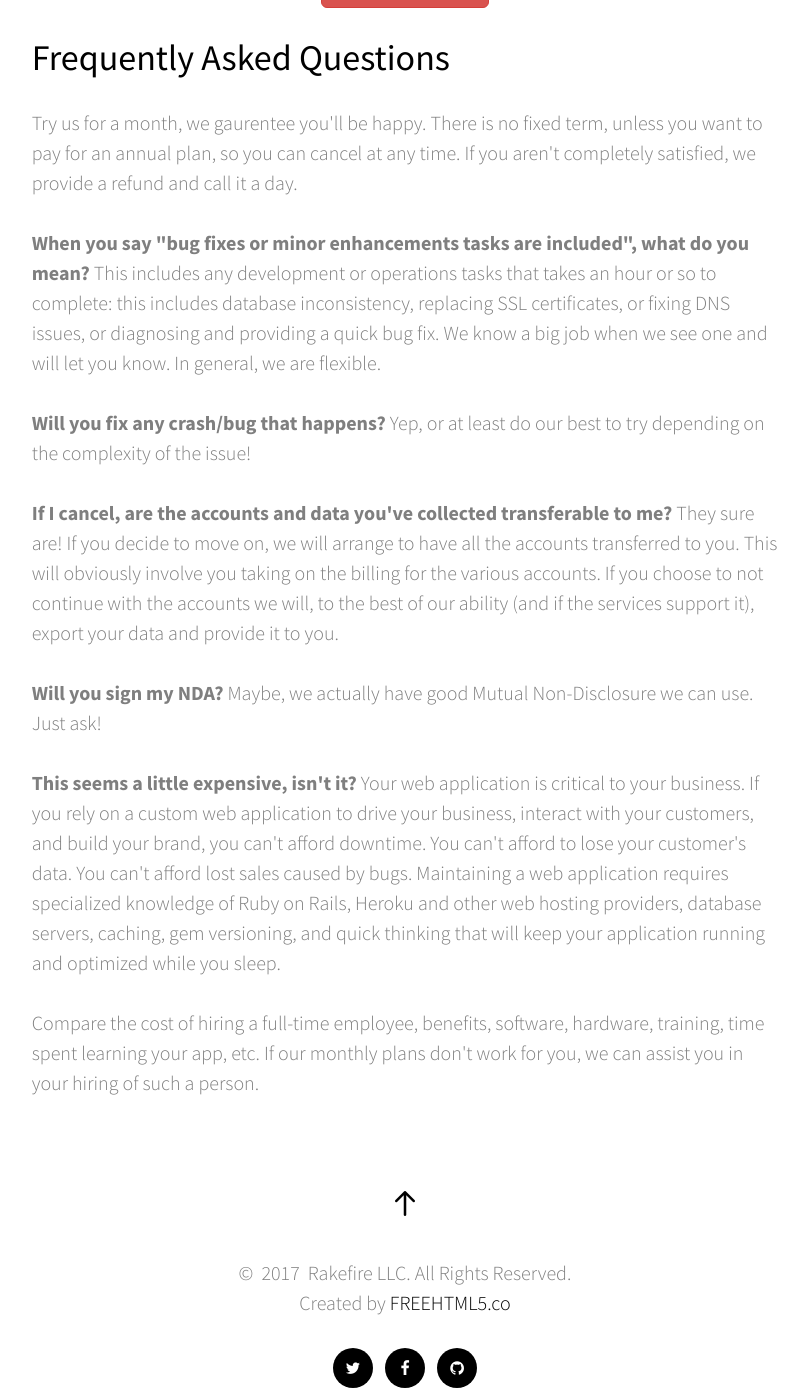
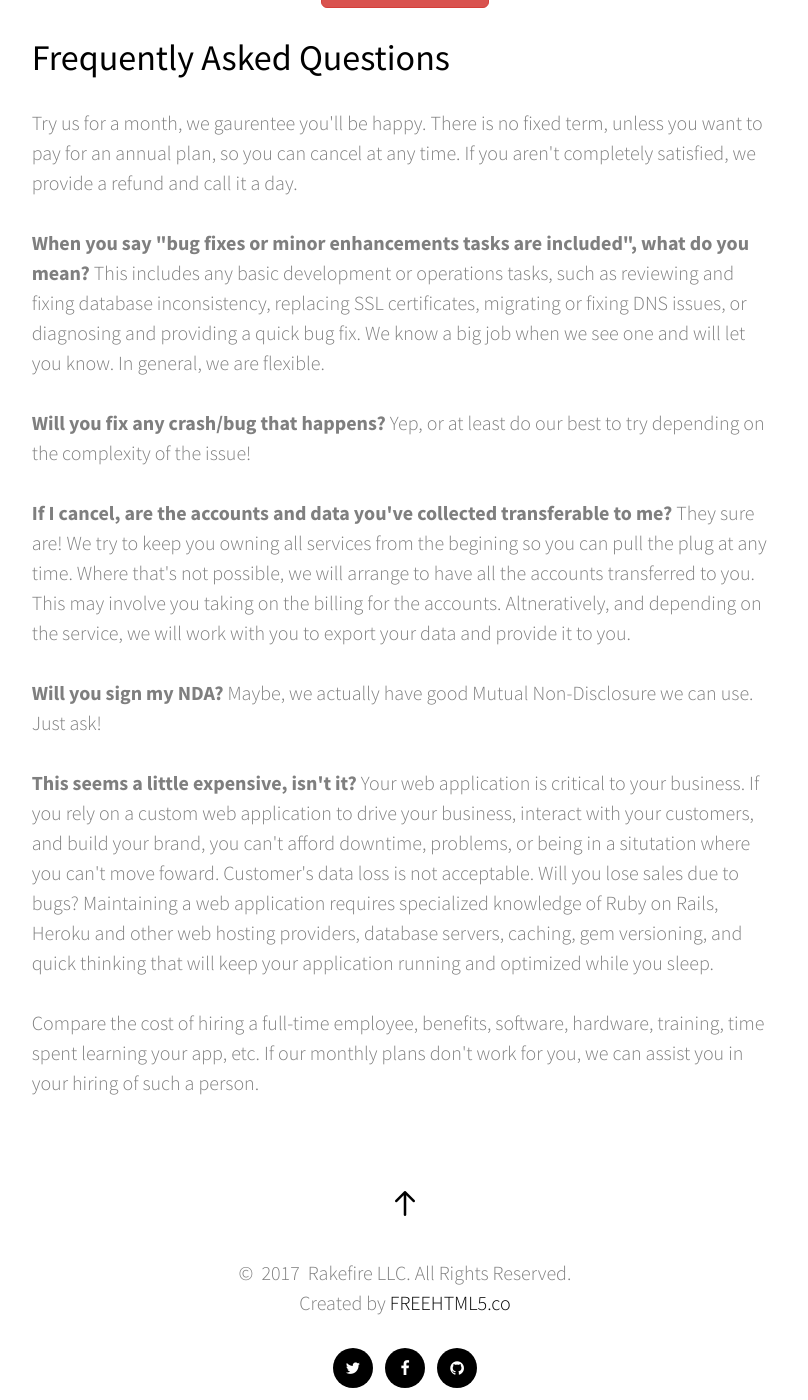
Before and after one commit to Rakefire/rakefire.github.io, a Jekyll site: the page built from rails-maintenance.html, in a window 1280 px wide and 1400 px high, scrolled down 2099 px. Shown: the whole window, without its empty margins (235-1043 px from the left). Built offline with Jekyll 4.4.1, drawn with Linux system fonts in a browser that asks for light colours; some web fonts are replaced.

Commit message:
Tightening up language

```diff
--- a/rails-maintenance.html
+++ b/rails-maintenance.html
@@ -99,8 +99,8 @@ layout: page
               Try us for a month, we gaurentee you'll be happy. There is no fixed term, unless you want to pay for an annual plan, so you can cancel at any time. If you aren't completely satisfied, we provide a refund and call it a day.
                 <div class="question">
                   <b>When you say "bug fixes or minor enhancements tasks are included", what do you mean?</b>
-                  This includes any development or operations tasks that takes an hour or so to complete: this includes database inconsistency, replacing SSL certificates,
-                  or fixing DNS issues, or diagnosing and providing a quick bug fix. We know a big job when we see one and will let you know. In general, we are flexible.
+                  This includes any basic development or operations tasks, such as reviewing and fixing database inconsistency, replacing SSL certificates,
+                  migrating or fixing DNS issues, or diagnosing and providing a quick bug fix. We know a big job when we see one and will let you know. In general, we are flexible.
                 </div>
 
                 <div class="question">
@@ -110,8 +110,8 @@ layout: page
 
                 <div class="question">
                   <b>If I cancel, are the accounts and data you've collected transferable to me?</b>
-                  They sure are! If you decide to move on, we will arrange to have all the accounts transferred to you. This will obviously involve you taking on the billing for the various
-                  accounts. If you choose to not continue with the accounts we will, to the best of our ability (and if the services support it), export your data and provide it to you.
+                  They sure are! We try to keep you owning all services from the begining so you can pull the plug at any time. Where that's not possible, we will arrange to have all the accounts transferred to you. This may involve you taking on the billing for the
+                  accounts. Altneratively, and depending on the service, we will work with you to export your data and provide it to you.
                 </div>
 
                 <div class="question">
@@ -121,7 +121,7 @@ layout: page
 
                 <div class="question">
                   <b>This seems a little expensive, isn't it?</b>
-                  Your web application is critical to your business. If you rely on a custom web application to drive your business, interact with your customers, and build your brand, you can't afford downtime. You can't afford to lose your customer's data. You can't afford lost sales caused by bugs.
+                  Your web application is critical to your business. If you rely on a custom web application to drive your business, interact with your customers, and build your brand, you can't afford downtime, problems, or being in a situtation where you can't move foward. Customer's data loss is not acceptable. Will you lose sales due to bugs?
                   Maintaining a web application requires specialized knowledge of Ruby on Rails, Heroku and other web hosting providers, database servers, caching, gem versioning, and quick thinking that will keep your application running and optimized while you sleep.<br/><br/>
                   Compare the cost of hiring a full-time employee, benefits, software, hardware, training, time spent learning your app, etc. If our monthly plans don't work for you, we can assist you in your hiring of such a person.
                 </div>
```
